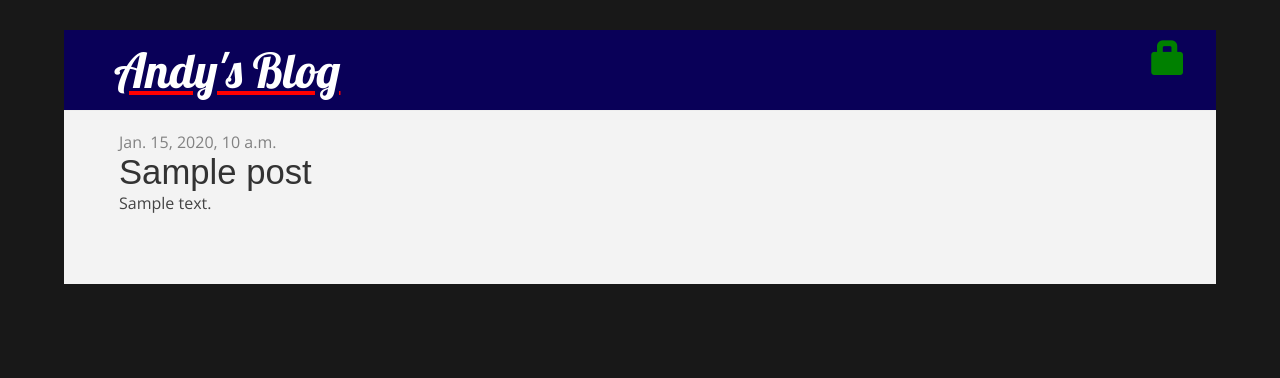
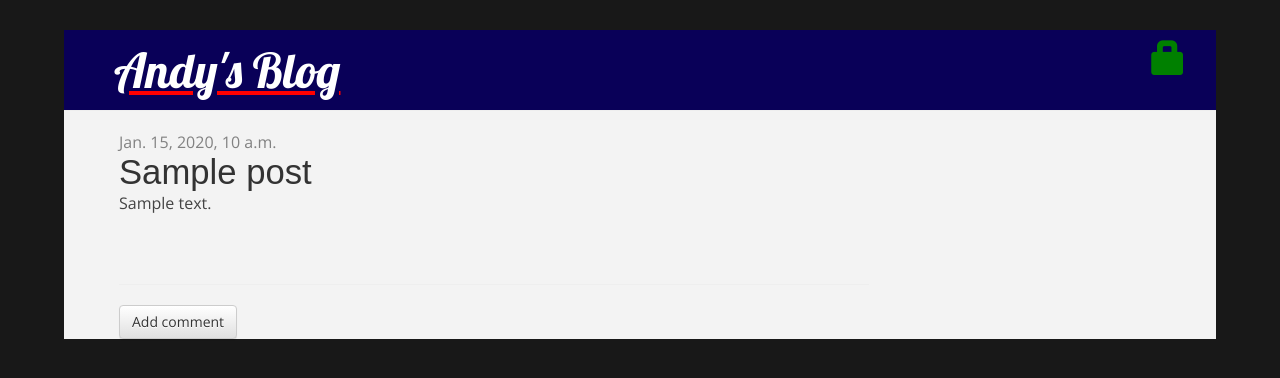
Before and after one commit to axm1414/my-first-blog, a Django app: template blog/templates/blog/post_detail.html in a window 1280 px wide. Shown: the top 378 px of the page. Run offline with Django 3.2, Linux system fonts and the light colour scheme; the template is opened without the code that fills it: most values are stand-ins (such as "Sample title", 1, 10 or a date in 2020); some libraries are stand-ins or nearby versions; some web fonts are replaced.

Commit message:
Added comments again

```diff
--- a/blog/admin.py
+++ b/blog/admin.py
@@ -1,5 +1,6 @@
 from django.contrib import admin
-from .models import Post, Resume
+from .models import Post, Resume, Comment
 
 admin.site.register(Post)
+admin.site.register(Comment)
 admin.site.register(Resume)
--- a/blog/static/css/blog.css
+++ b/blog/static/css/blog.css
@@ -112,6 +112,10 @@ h2, h3, h4 {
     color: #000000;
 }
 
+.comment {
+    margin: 20px 0px 20px 20px;
+}
+
 @media print {
     #blog {
         width: 100%;
--- a/blog/templates/blog/post_detail.html
+++ b/blog/templates/blog/post_detail.html
@@ -14,4 +14,23 @@
         <h2>{{ post.title }}</h2>
         <p>{{ post.text|linebreaksbr }}</p>
     </div>
+    <hr>
+    <a class="btn btn-default" href="{% url 'add_comment_to_post' pk=post.pk %}">Add comment</a>
+    {% for comment in post.comments.all %}
+    {% if user.is_authenticated or comment.approved_comment %}
+    <div class="comment">
+        <div class="date">
+            {{ comment.created_date }}
+            {% if not comment.approved_comment %}
+                <a class="btn btn-default" href="{% url 'comment_remove' pk=comment.pk %}"><span class="glyphicon glyphicon-remove"></span></a>
+                <a class="btn btn-default" href="{% url 'comment_approve' pk=comment.pk %}"><span class="glyphicon glyphicon-ok"></span></a>
+            {% endif %}
+        </div>
+        <strong>{{ comment.author }}</strong>
+        <p>{{ comment.text|linebreaks }}</p>
+    </div>
+    {% endif %}
+    {% empty %}
+        <p>No comments here yet :(</p>
+    {% endfor %}
 {% endblock %}
--- a/blog/templates/blog/post_list.html
+++ b/blog/templates/blog/post_list.html
@@ -17,6 +17,7 @@
             </div>
             <h2><a href="{% url 'post_detail' pk=post.pk %}">{{ post.title }}</a></h2>
             <p>{{ post.text|linebreaksbr }}</p>
+            <a href="{% url 'post_detail' pk=post.pk %}">Comments: {{ post.approved_comments.count }}</a>
         </div>
     {% endfor %}
 {% endblock %}
--- a/blog/urls.py
+++ b/blog/urls.py
@@ -9,4 +9,7 @@ urlpatterns = [
     path('post/<pk>/remove/', views.post_remove, name='post_remove'),
     path('resume/<int:pk>/', views.resume_detail, name='resume_detail'),
     path('resumeEdit/', views.resume_edit, name='resume_edit'),
+    path('post/<int:pk>/comment/', views.add_comment_to_post, name='add_comment_to_post'),
+    path('comment/<int:pk>/approve/', views.comment_approve, name='comment_approve'),
+    path('comment/<int:pk>/remove/', views.comment_remove, name='comment_remove'),
 ]
```
Also changed, not shown: blog/forms.py (+7 -2 lines), blog/models.py (+17 -0 lines), blog/templates/blog/add_comment_to_post.html (added, +9 -0 lines), blog/views.py (+27 -3 lines), blog/migrations/0009_auto_20200831_0059.py (added).
